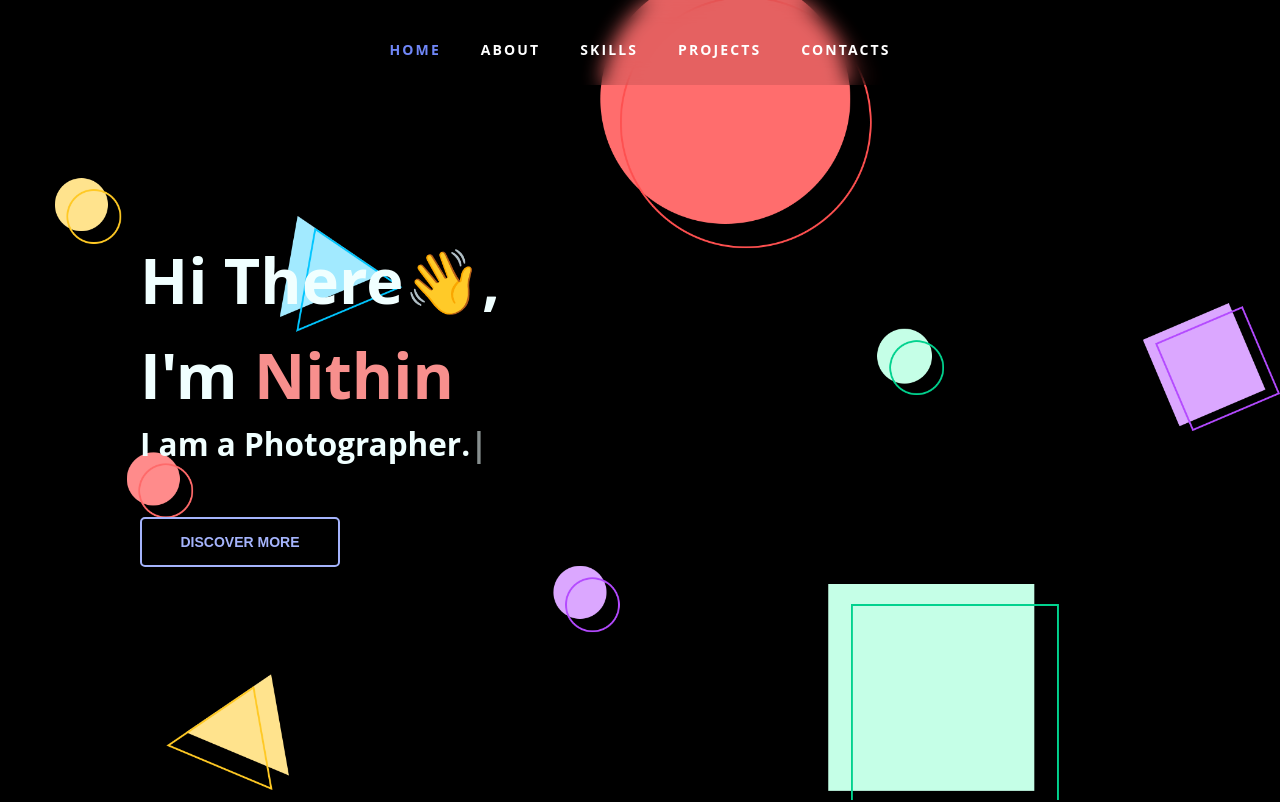
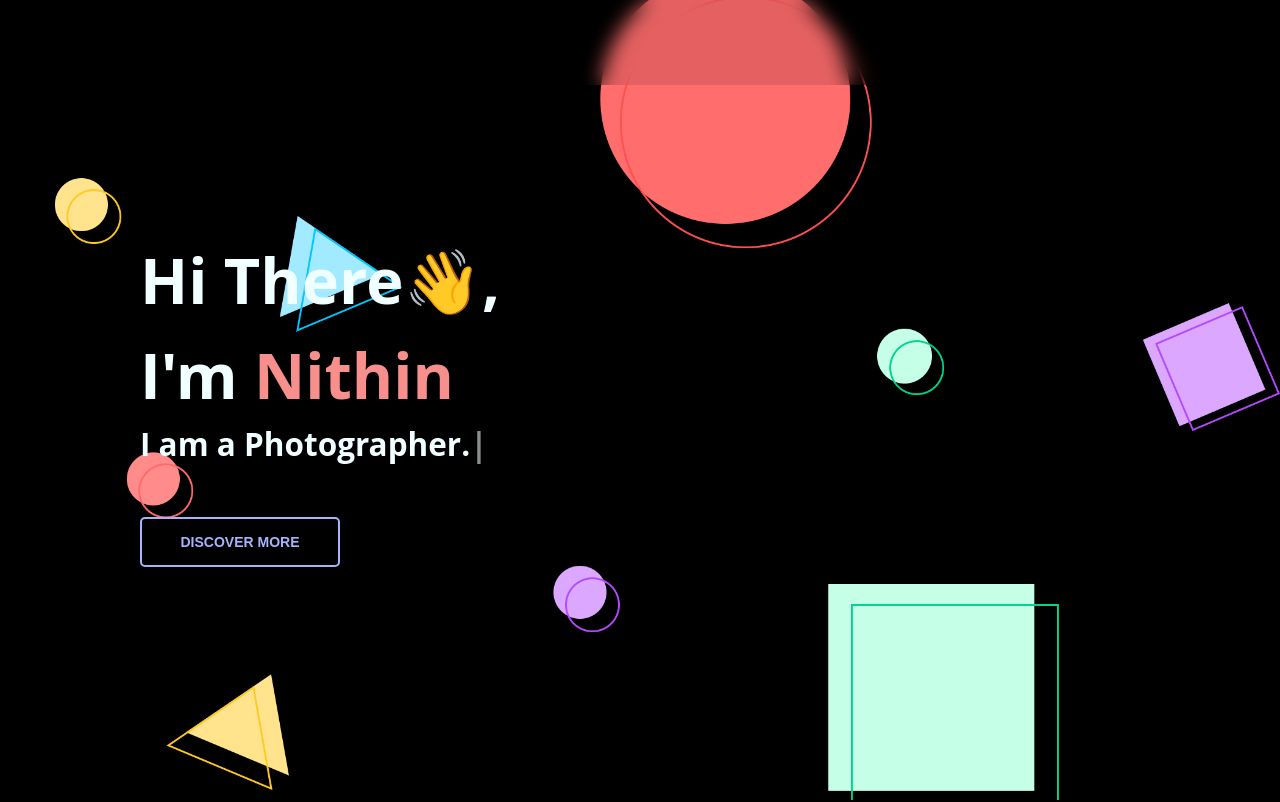
Before and after one commit to Nithin-ELS/Portfolio, a React (Create React App) app: page / in a window 1280 px wide. Shown: the top 802 px of the page. Built offline with nearby package versions, Linux system fonts and the light colour scheme.

Commit message:
navbar fix

```diff
--- a/src/components/navbar/Navbar.css
+++ b/src/components/navbar/Navbar.css
@@ -104,10 +104,12 @@ ul {
     display: list-item;
   }
   .item-container-active {
+    display: flex;
     width: 100%;
     margin: 0px;
     border-radius: 0px;
     height: 100vh;
+    align-items: center;
   }
 
   .hamburger.active {
--- a/src/components/navbar/Navbar.jsx
+++ b/src/components/navbar/Navbar.jsx
@@ -1,6 +1,7 @@
 import React, { useState } from "react";
 import { Link } from "react-scroll";
 import "./Navbar.css";
+import { Fade } from "react-awesome-reveal";
 const Navbar = () => {
   const [open, setOpen] = useState(false);
 
@@ -16,6 +17,7 @@ const Navbar = () => {
     <>
       <div id="navbar" className="navbar scrolled">
         <nav className={open ? "item-container-active" : "item-container"}>
+        <Fade direction="down" delay={100} cascade duration={250} triggerOnce="true">
           <ul>
             <li className="navbar-item">
               <Link
@@ -78,6 +80,7 @@ const Navbar = () => {
               </Link>
             </li>
           </ul>
+          </Fade>
         </nav>
         <div
           className={open ? "hamburger active" : "hamburger"}
```
